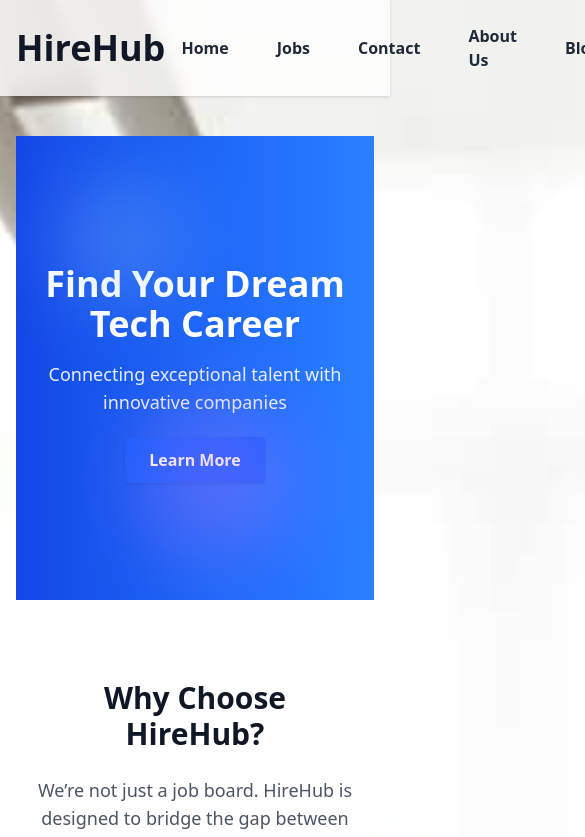
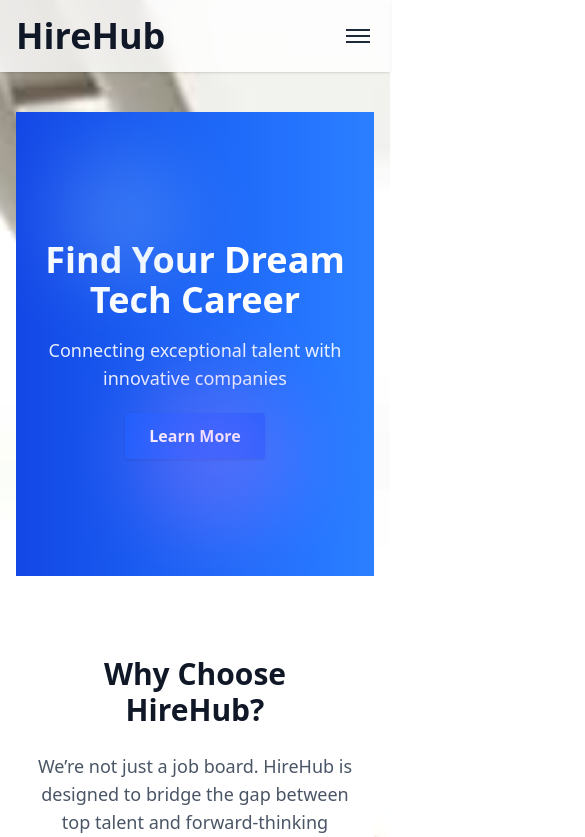
Before and after one commit to Nate06-netizen/hr_platform, a Next.js app: page / in a window 390 px wide. Shown: the top 837 px of the page, 585 px wide, since content can reach past the window. Built offline with nearby package versions, Linux system fonts and the light colour scheme.

Commit message:
feat: add updated navbar, and layout

```diff
--- a/package.json
+++ b/package.json
@@ -18,8 +18,10 @@
   "devDependencies": {
     "@eslint/eslintrc": "^3",
     "@tailwindcss/postcss": "^4",
+    "autoprefixer": "^10.4.21",
     "eslint": "^9",
     "eslint-config-next": "15.3.5",
-    "tailwindcss": "^4"
+    "postcss": "^8.5.6",
+    "tailwindcss": "^4.1.11"
   }
 }
--- a/src/app/layout.jsx
+++ b/src/app/layout.jsx
@@ -2,7 +2,6 @@ import './globals.css';
 import Link from 'next/link';
 import Navbar from '@/components/Navbar';
 import Footer from '@/components/Footer';
-
 
 export const metadata = {
   title: 'HR Platform',
@@ -14,16 +13,7 @@ export default function RootLayout({ children }) {
     <html lang="en">
       <body className="font-sans text-gray-900 bg-hero min-h-screen">
         <header className="bg-white/80 shadow p-4 sticky top-0 z-50 backdrop-blur-sm">
-          <nav className="flex justify-between items-center max-w-6xl mx-auto">
-            <h1 className="text-4xl font-bold whitespace-nowrap">HireHub</h1>
-            <div className="space-x-4 flex items-center text-base font-semibold">
-              <Link href="/" className="text-gray-800 hover:text-blue-600 hover:bg-blue-100 px-4 py-2 rounded-full transition-colors">Home</Link>
-              <Link href="/jobs" className="text-gray-800 hover:text-blue-600 hover:bg-blue-100 px-4 py-2 rounded-full transition-colors">Jobs</Link>
-              <Link href="/contact" className="text-gray-800 hover:text-blue-600 hover:bg-blue-100 px-4 py-2 rounded-full transition-colors">Contact</Link>
-              <Link href="/about" className="text-gray-800 hover:text-blue-600 hover:bg-blue-100 px-4 py-2 rounded-full transition-colors">About Us</Link>
-              <Link href="/blog" className="text-gray-800 hover:text-blue-600 hover:bg-blue-100 px-4 py-2 rounded-full transition-colors">Blog</Link>
-            </div>
-          </nav>
+          <Navbar />
         </header>
 
         <main className="max-w-6xl mx-auto py-10 px-4">
--- a/src/components/Navbar.jsx
+++ b/src/components/Navbar.jsx
@@ -1,52 +1,95 @@
-"use client";
-
+'use client';
 import { useState } from 'react';
+import Link from 'next/link';
 
 export default function Navbar() {
-  const [isOpen, setIsOpen] = useState(false);
+  const [isMenuOpen, setIsMenuOpen] = useState(false);
+
+  const toggleMenu = () => {
+    setIsMenuOpen(!isMenuOpen);
+  };
+
+  const closeMenu = () => {
+    setIsMenuOpen(false);
+  };
 
   return (
-    <nav className="bg-white shadow-md px-4 py-3 flex justify-between items-center relative">
-      <div className="text-2xl font-bold text-blue-800">HireHub</div>
+    <nav className="flex justify-between items-center max-w-6xl mx-auto relative">
+      {/* Logo */}
+      <h1 className="text-4xl font-bold whitespace-nowrap">HireHub</h1>
 
-      {/* Hamburger menu (only on mobile) */}
+      {/* Desktop Navigation */}
+      <div className="hidden md:flex space-x-4 items-center text-base font-semibold">
+        <Link href="/" className="text-gray-800 hover:text-blue-600 hover:bg-blue-100 px-4 py-2 rounded-full transition-colors">
+          Home
+        </Link>
+        <Link href="/jobs" className="text-gray-800 hover:text-blue-600 hover:bg-blue-100 px-4 py-2 rounded-full transition-colors">
+          Jobs
+        </Link>
+        <Link href="/contact" className="text-gray-800 hover:text-blue-600 hover:bg-blue-100 px-4 py-2 rounded-full transition-colors">
+          Contact
+        </Link>
+        <Link href="/about" className="text-gray-800 hover:text-blue-600 hover:bg-blue-100 px-4 py-2 rounded-full transition-colors">
+          About Us
+        </Link>
+        <Link href="/blog" className="text-gray-800 hover:text-blue-600 hover:bg-blue-100 px-4 py-2 rounded-full transition-colors">
+          Blog
+        </Link>
+      </div>
+
+      {/* Mobile Menu Button */}
       <button
-        className="md:hidden"
-        onClick={() => setIsOpen(!isOpen)}
+        className="md:hidden flex flex-col justify-center items-center w-8 h-8 space-y-1 focus:outline-none"
+        onClick={toggleMenu}
         aria-label="Toggle menu"
       >
-        <svg className="w-6 h-6" fill="none" stroke="currentColor" viewBox="0 0 24 24">
-          <path
-            strokeLinecap="round"
-            strokeLinejoin="round"
-            strokeWidth="2"
-            d="M4 6h16M4 12h16M4 18h16"
-          />
-        </svg>
+        <span className={`block w-6 h-0.5 bg-gray-800 transition-transform duration-300 ${isMenuOpen ? 'rotate-45 translate-y-2' : ''}`}></span>
+        <span className={`block w-6 h-0.5 bg-gray-800 transition-opacity duration-300 ${isMenuOpen ? 'opacity-0' : ''}`}></span>
+        <span className={`block w-6 h-0.5 bg-gray-800 transition-transform duration-300 ${isMenuOpen ? '-rotate-45 -translate-y-2' : ''}`}></span>
       </button>
 
-      {/* Navigation links */}
-      <div
-        className={`absolute top-full left-0 w-full bg-white md:static md:flex md:items-center md:space-x-6 transition-all duration-300 ease-in-out ${
-          isOpen ? "block" : "hidden"
-        } md:block`}
+      {/* Mobile Menu Overlay */}
+      {isMenuOpen && (
+        <div className="md:hidden absolute top-full left-0 right-0 bg-white/95 backdrop-blur-sm shadow-lg border-t border-gray-200 z-50">
+          <div className="flex flex-col py-4 space-y-2">
+            <Link
+              href="/"
+              className="text-gray-800 hover:text-blue-600 hover:bg-blue-100 px-6 py-3 transition-colors font-semibold"
+              onClick={closeMenu}
             >
-        <a href="/" className="block px-4 py-2 md:py-0 text-gray-800 hover:text-blue-600">
               Home
-        </a>
-        <a href="/jobs" className="block px-4 py-2 md:py-0 text-gray-800 hover:text-blue-600">
+            </Link>
+            <Link
+              href="/jobs"
+              className="text-gray-800 hover:text-blue-600 hover:bg-blue-100 px-6 py-3 transition-colors font-semibold"
+              onClick={closeMenu}
+            >
               Jobs
-        </a>
-        <a href="/contact" className="block px-4 py-2 md:py-0 text-gray-800 hover:text-blue-600">
+            </Link>
+            <Link
+              href="/contact"
+              className="text-gray-800 hover:text-blue-600 hover:bg-blue-100 px-6 py-3 transition-colors font-semibold"
+              onClick={closeMenu}
+            >
               Contact
-        </a>
-        <a href="/about" className="block px-4 py-2 md:py-0 text-gray-800 hover:text-blue-600">
+            </Link>
+            <Link
+              href="/about"
+              className="text-gray-800 hover:text-blue-600 hover:bg-blue-100 px-6 py-3 transition-colors font-semibold"
+              onClick={closeMenu}
+            >
               About Us
-        </a>
-        <a href="/blog" className="block px-4 py-2 md:py-0 text-gray-800 hover:text-blue-600">
+            </Link>
+            <Link
+              href="/blog"
+              className="text-gray-800 hover:text-blue-600 hover:bg-blue-100 px-6 py-3 transition-colors font-semibold"
+              onClick={closeMenu}
+            >
               Blog
-        </a>
+            </Link>
           </div>
+        </div>
+      )}
     </nav>
   );
 }
--- /dev/null
+++ b/tailwind.config.js
@@ -0,0 +1,12 @@
+/** @type {import('tailwindcss').Config} */
+module.exports = {
+  content: [
+    "./app/**/*.{js,ts,jsx,tsx}", // if you're using the app directory
+    "./pages/**/*.{js,ts,jsx,tsx}", // if using the pages directory
+    "./components/**/*.{js,ts,jsx,tsx}",
+  ],
+  theme: {
+    extend: {},
+  },
+  plugins: [],
+};
```
Also changed, not shown: 1 other file (tests, documents, lock files or other folders). Lines whose indentation alone changed are shown as unchanged.
